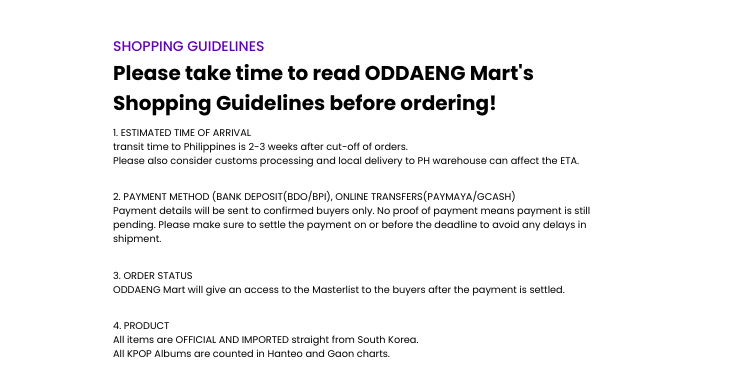
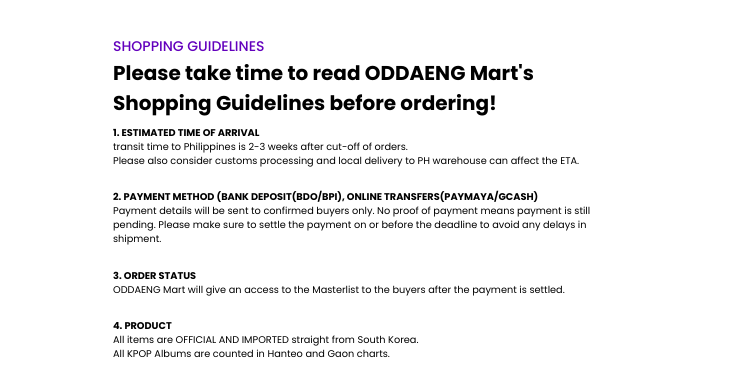
Before and after one commit to jamiedeniselopez/oddaengmart, a plain HTML site: page index.html in a window 1280 px wide. Shown: the part 4000-4374 px from the top of the page, 535-1280 px from the left. Drawn offline with nearby package versions, Linux system fonts and the light colour scheme.

Commit message:
Update index.html

```diff
--- a/index.html
+++ b/index.html
@@ -263,10 +263,10 @@
         <div class="guidelines-text">
             <span>SHOPPING GUIDELINES</span>
             <h2>Please take time to read ODDAENG Mart's Shopping Guidelines before ordering!</h2>
-            <p><san>1. ESTIMATED TIME OF ARRIVAL</san><br>transit time to Philippines is 2-3 weeks after cut-off of orders. <br>Please also consider customs processing and local delivery to PH warehouse can affect the ETA.</p>
-            <p><san>2. PAYMENT METHOD (BANK DEPOSIT(BDO/BPI), ONLINE TRANSFERS(PAYMAYA/GCASH)</san><br>Payment details will be sent to confirmed buyers only. No proof of payment means payment is still pending. Please make sure to settle the payment on or before the deadline to avoid any delays in shipment.</p>
-            <p><san>3. ORDER STATUS</san><br>ODDAENG Mart will give an access to the Masterlist to the buyers after the payment is settled.</p>
-            <p><san>4. PRODUCT</san><br>All items are OFFICIAL AND IMPORTED straight from South Korea.<br>All KPOP Albums are counted in Hanteo and Gaon charts.</p>
+            <p><san><b>1. ESTIMATED TIME OF ARRIVAL</b></san><br>transit time to Philippines is 2-3 weeks after cut-off of orders. <br>Please also consider customs processing and local delivery to PH warehouse can affect the ETA.</p>
+            <p><san><b>2. PAYMENT METHOD (BANK DEPOSIT(BDO/BPI), ONLINE TRANSFERS(PAYMAYA/GCASH)</b></san><br>Payment details will be sent to confirmed buyers only. No proof of payment means payment is still pending. Please make sure to settle the payment on or before the deadline to avoid any delays in shipment.</p>
+            <p><san><b>3. ORDER STATUS</b></san><br>ODDAENG Mart will give an access to the Masterlist to the buyers after the payment is settled.</p>
+            <p><san><b>4. PRODUCT</b></san><br>All items are OFFICIAL AND IMPORTED straight from South Korea.<br>All KPOP Albums are counted in Hanteo and Gaon charts.</p>
             <a href="#new" class="btn">Shop Now</a>
         </div>
     </section>
```
